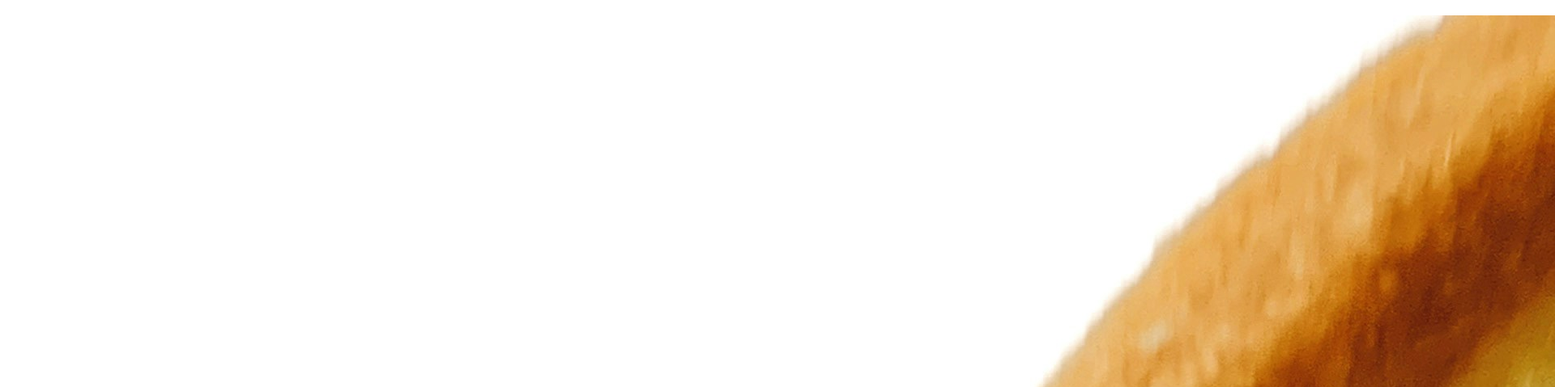
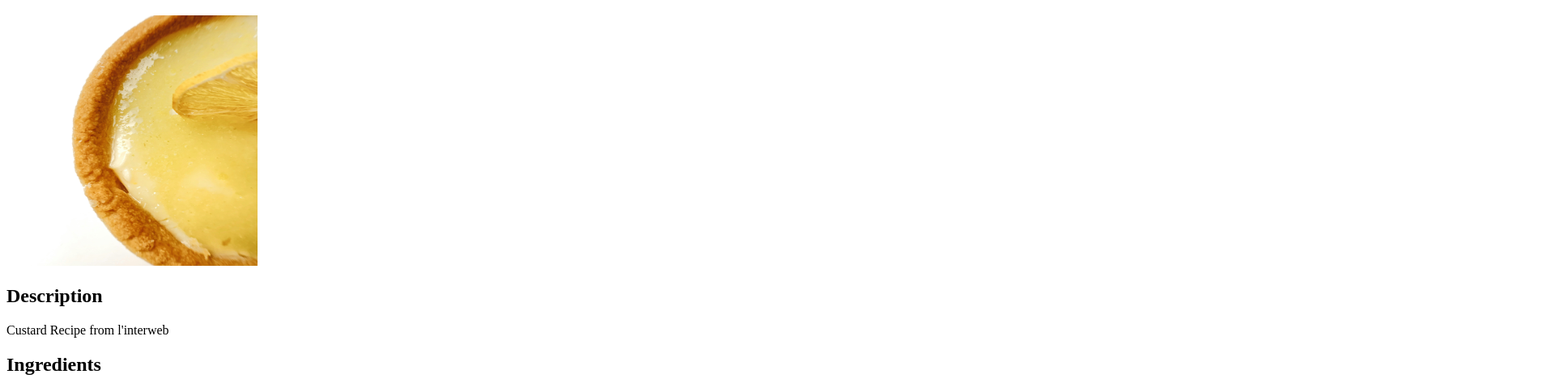
Before and after one commit to tcnickless/odin-recipes, a plain HTML site: page recipes/custard.html in a window 1280 px wide. Shown: the part 61-540 px from the top of the page at 81% size, 1920 px wide, since content can reach past the window. Drawn offline with Linux system fonts and the light colour scheme.

Commit message:
fixed image size in custard page

```diff
--- a/recipes/custard.html
+++ b/recipes/custard.html
@@ -8,7 +8,7 @@
 </head>
 <body>
     <h1>Custard</h1>
-    <img src="../images/custard.jpg" alt="Custard">
+    <img src="../images/custard.jpg" alt="Custard" height="310" width="310">
     <h2>Description</h2>
     <p>Custard Recipe from l'interweb</p>
     <h2>Ingredients</h2>
```
